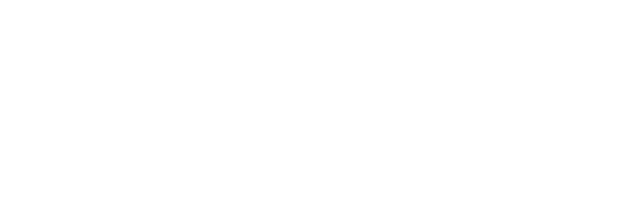
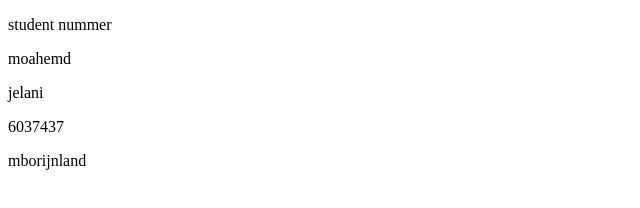
Before and after one commit to NUMMLOS/git, a plain HTML site: page index.html in a window 1280 px wide. Shown: the whole page, without its empty margins (0-640 px from the left). Drawn offline with Linux system fonts and the light colour scheme.

Commit message:
how to not be bot

```diff
--- a/css.css/css.css
+++ b/css.css/css.css
@@ -0,0 +1,16 @@
+*{
+    margin: 0;
+    padding: 0;
+}
+body{
+background-color: aqua;
+}
+header{
+    background-color: black;
+}
+main{
+height: 60vh;
+}
+footer{
+    background-color: black;
+}
--- a/index.html
+++ b/index.html
@@ -2,23 +2,27 @@
 <html lang="en">
 <head>
     <meta charset="UTF-8">
+
     <meta name="viewport" content="width=device-width, initial-scale=1.0">
     <title>Document</title>
 </head>
 <body>
     <header>
         <section>
+            <p>student nummer</p>
 
         </section>
     </header>
     <main>
         <section>
-
+             <p>moahemd</p>
+             <p>jelani</p>
+             <p>6037437</p>
         </section>
     </main>
     <footer>
         <section>
-
+            <p>mborijnland</p>
         </section>
     </footer>
 </body>
```
